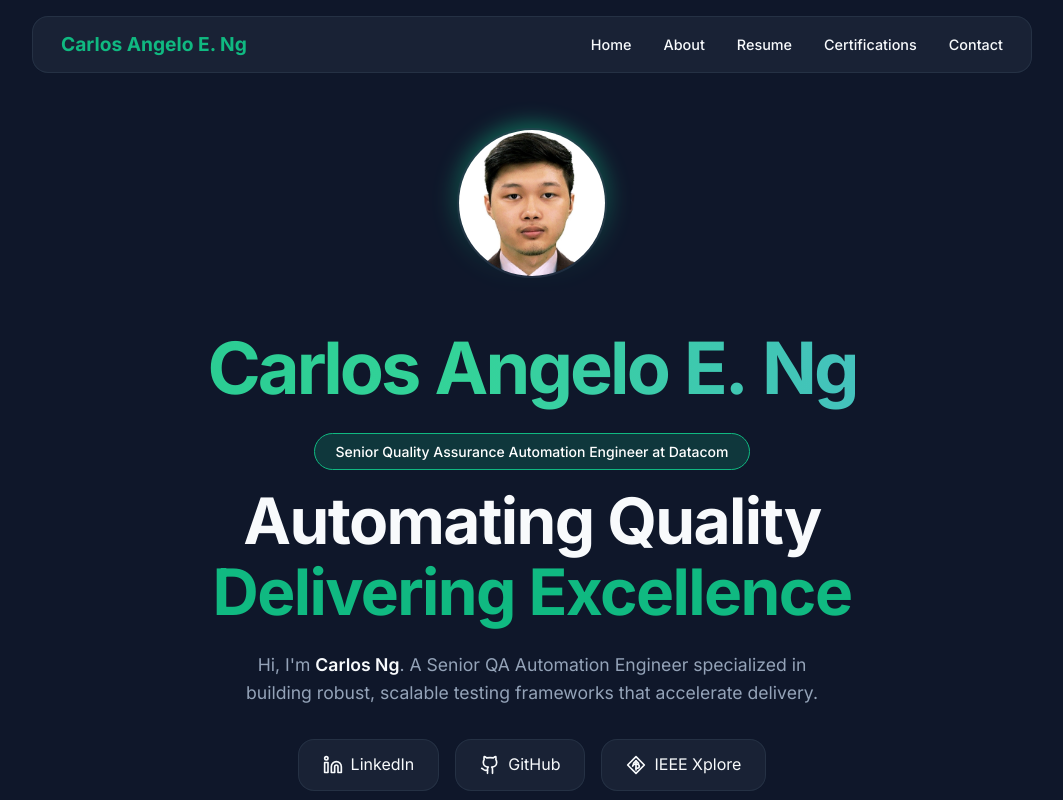
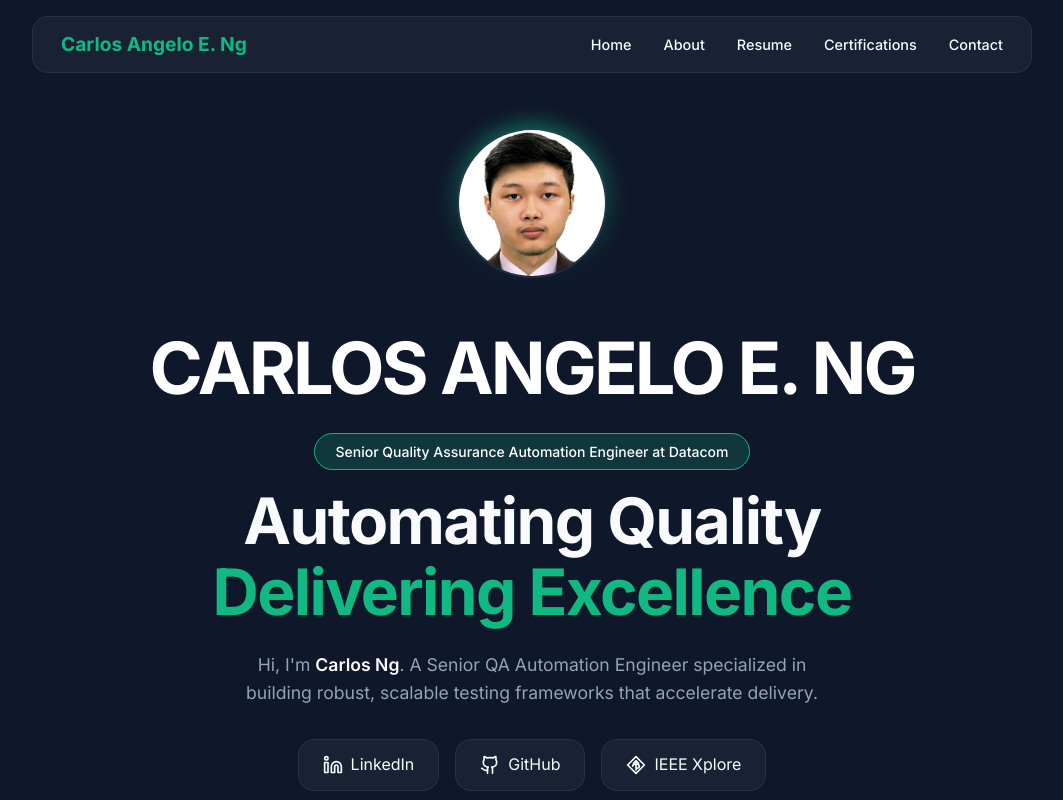
Before and after one commit to cng07/carlosng07, a React (Vite) app: page / in a window 1280 px wide. Shown: the top 800 px of the page, without its empty margins (108-1171 px from the left). Built offline with nearby package versions, Linux system fonts and the light colour scheme.

Commit message:
UI: Finalized high-fidelity glitch text effect for Home name

```diff
--- a/src/index.css
+++ b/src/index.css
@@ -125,31 +125,81 @@ a {
   }
 }
 
-.gradient-text {
-  background: linear-gradient(to right,
-      var(--primary),
-      #34d399,
-      #60a5fa,
-      #a855f7,
-      var(--primary));
-  background-size: 400% auto;
-  -webkit-background-clip: text;
-  background-clip: text;
-  -webkit-text-fill-color: transparent;
-  animation: shine 8s ease-in-out infinite;
+.glitch-text {
+  position: relative;
+  color: #fff;
+  display: inline-block;
 }
 
-@keyframes shine {
+.glitch-text::before,
+.glitch-text::after {
+  content: attr(data-text);
+  position: absolute;
+  top: 0;
+  left: 0;
+  width: 100%;
+  height: 100%;
+  background: var(--background);
+  clip: rect(0, 0, 0, 0);
+}
+
+.glitch-text::before {
+  left: -2px;
+  text-shadow: 2px 0 #00fff9;
+  animation: glitch-anim-1 2s infinite linear alternate-reverse;
+}
+
+.glitch-text::after {
+  left: 2px;
+  text-shadow: -2px 0 #ff00c1;
+  animation: glitch-anim-2 3s infinite linear alternate-reverse;
+}
+
+@keyframes glitch-anim-1 {
   0% {
-    background-position: 0% 50%;
+    clip-path: inset(20% 0 50% 0);
+  }
+
+  20% {
+    clip-path: inset(80% 0 5% 0);
+  }
+
+  40% {
+    clip-path: inset(10% 0 70% 0);
+  }
+
+  60% {
+    clip-path: inset(40% 0 30% 0);
+  }
+
+  80% {
+    clip-path: inset(60% 0 10% 0);
+  }
+
+  100% {
+    clip-path: inset(30% 0 60% 0);
+  }
+}
+
+@keyframes glitch-anim-2 {
+  0% {
+    clip-path: inset(10% 0 80% 0);
+  }
+
+  25% {
+    clip-path: inset(50% 0 20% 0);
   }
 
   50% {
-    background-position: 100% 50%;
+    clip-path: inset(30% 0 40% 0);
+  }
+
+  75% {
+    clip-path: inset(70% 0 10% 0);
   }
 
   100% {
-    background-position: 0% 50%;
+    clip-path: inset(20% 0 50% 0);
   }
 }
 
--- a/src/pages/Home.jsx
+++ b/src/pages/Home.jsx
@@ -45,42 +45,20 @@ const Home = () => {
                         />
                     </div>
                     <motion.h2
-                        className="gradient-text"
+                        className="glitch-text"
+                        data-text={resumeData.name}
                         style={{
                             fontSize: 'clamp(2.5rem, 8vw, 4.5rem)',
                             marginBottom: '0.5rem',
                             fontWeight: 800,
                             letterSpacing: '-0.04em',
-                            display: 'flex',
-                            justifyContent: 'center',
-                            flexWrap: 'wrap'
+                            textTransform: 'uppercase'
                         }}
-                        initial="hidden"
-                        animate="visible"
-                        variants={{
-                            visible: {
-                                transition: {
-                                    staggerChildren: 0.05
-                                }
-                            }
-                        }}
+                        initial={{ opacity: 0, scale: 0.8 }}
+                        animate={{ opacity: 1, scale: 1 }}
+                        transition={{ duration: 0.6, ease: "easeOut" }}
                     >
-                        {resumeData.name.split('').map((char, index) => (
-                            <motion.span
-                                key={index}
-                                variants={{
-                                    hidden: { opacity: 0, y: 20 },
-                                    visible: {
-                                        opacity: 1,
-                                        y: 0,
-                                        transition: { type: "spring", damping: 12, stiffness: 200 }
-                                    }
-                                }}
-                                style={{ display: 'inline-block', minWidth: char === ' ' ? '1rem' : 'auto' }}
-                            >
-                                {char}
-                            </motion.span>
-                        ))}
+                        {resumeData.name}
                     </motion.h2>
                     <span className="badge" style={{
                         marginBottom: '1rem',
```
